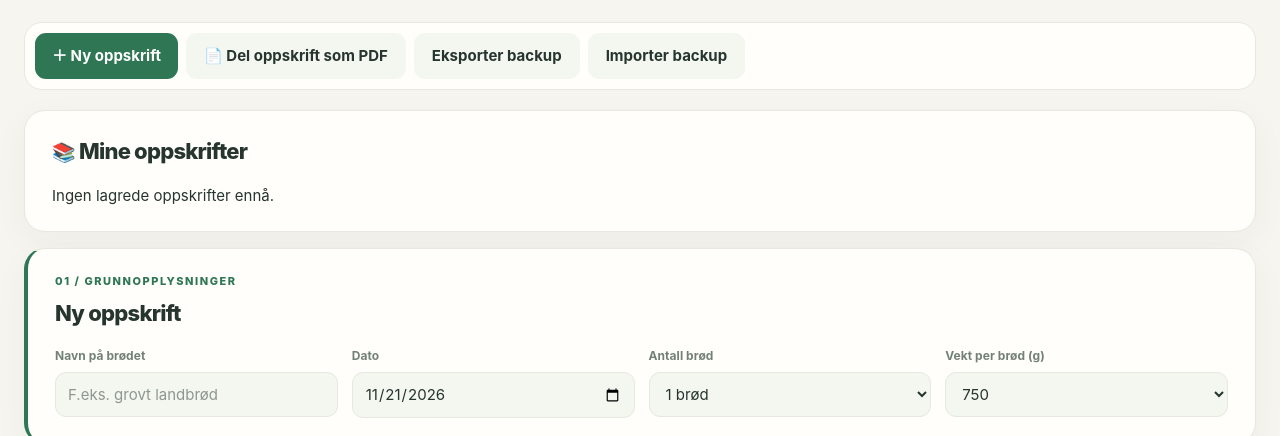
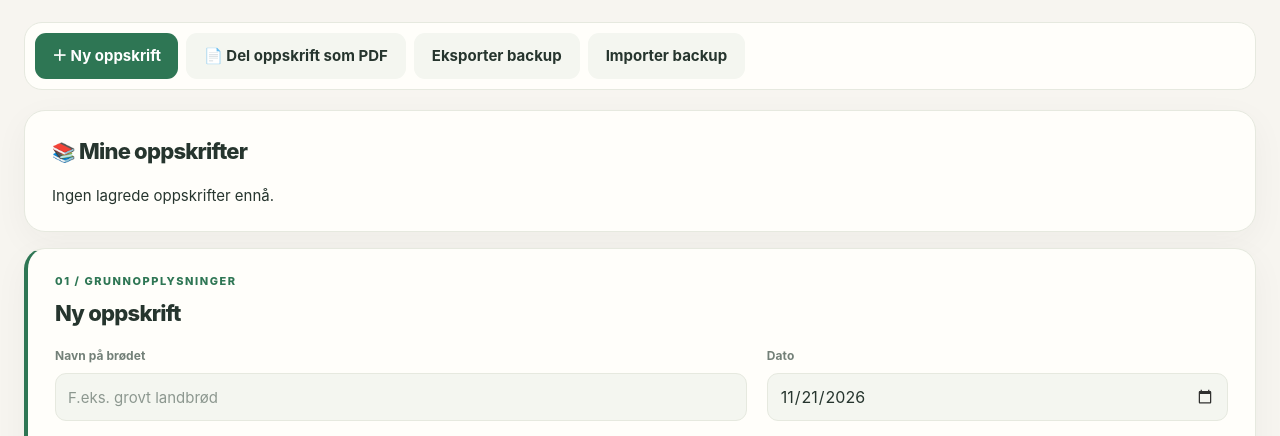
Before and after one commit to kamransound-arch/Bread-Journal-, a plain HTML site: page index.html in a window 1280 px wide. Shown: the part 329-765 px from the top of the page. Drawn offline with Linux system fonts and the light colour scheme.

Commit message:
Add files via upload

```diff
--- a/index.html
+++ b/index.html
@@ -34,6 +34,17 @@ html[data-theme=dark] .welcome{background:linear-gradient(115deg,#294638,#385840
 @media(max-width:850px){#ingredientSections{grid-template-columns:1fr}.welcome{padding:26px}.welcome-icon{font-size:70px}.grid{grid-template-columns:repeat(2,minmax(0,1fr))}}
 @media(max-width:600px){main{padding:14px 12px 80px}.welcome{padding:23px 20px;border-radius:20px}.welcome h2{font-size:30px}.welcome p{font-size:13px}.welcome-icon{font-size:52px}.panel{padding:20px 17px;border-radius:17px}.grid{gap:11px}.toolbar{display:grid;grid-template-columns:1fr 1fr;gap:6px}.toolbar button{font-size:12px;min-height:42px;padding:8px 6px}.ingredient-panel summary{padding:16px 17px}.ingredient-panel [id^="rows-"]{padding:9px 12px 0}.ingredient-panel .add-ingredient{margin:6px 12px 14px}.ingredient{grid-template-columns:minmax(0,1.65fr) minmax(0,.8fr) 43px 34px;gap:5px}.ingredient select{font-size:13px;padding:7px 6px}.ingredient [aria-label="Enhet"]:is(select){font-size:12px;padding:4px 1px}.ingredient button{min-height:39px}.section-intro{margin-top:27px}.section-intro h2{font-size:24px}}
 @media(max-width:370px){.welcome-icon{display:none}.ingredient{grid-template-columns:minmax(0,1.4fr) minmax(0,.8fr) 39px 31px;gap:4px}}
+
+/* v20: balanced recipe basics and reliable Safari date layout */
+.basics-panel .grid{display:grid;grid-template-columns:minmax(0,1.5fr) minmax(0,1fr);gap:18px 20px;align-items:end}
+.basics-panel .field{min-width:0;width:100%}
+.basics-panel .field input,.basics-panel .field select{display:block;width:100%;max-width:100%;min-width:0;min-height:48px}
+.basics-panel input[type="date"]{box-sizing:border-box;min-width:0;max-width:100%;font-size:16px;line-height:1.3;-webkit-appearance:none;appearance:none;text-align:left;direction:ltr;padding:10px 12px}
+.basics-panel input[type="date"]::-webkit-date-and-time-value{text-align:left;min-height:1.3em}
+.basics-panel input[type="date"]::-webkit-calendar-picker-indicator{opacity:.8;margin:0 0 0 5px}
+.basics-panel .field label{display:block;margin-bottom:1px}
+@media(max-width:600px){.basics-panel .grid{grid-template-columns:minmax(0,1fr) minmax(0,1fr);gap:14px 12px}.basics-panel .field:nth-child(1),.basics-panel .field:nth-child(2){grid-column:1/-1}.basics-panel input[type="date"]{min-height:50px}}
+@media(max-width:380px){.basics-panel .field:nth-child(3),.basics-panel .field:nth-child(4){grid-column:1/-1}}
 </style></head><body><header><div class="top"><div><h1>🍞 Brødjournal</h1><div>Min personlige bakebok</div></div><button class="secondary" id="themeBtn" type="button">🌙 Mørk modus</button></div></header>
 <main>
 <section class="welcome"><div><div class="eyebrow">DIN DIGITALE BAKEBOK</div><h2>Bak noe godt i dag.</h2><p>Samle favorittoppskriftene dine, juster ingrediensene og ta vare på resultatet.</p></div><div class="welcome-icon" aria-hidden="true">🥖</div></section>
```
